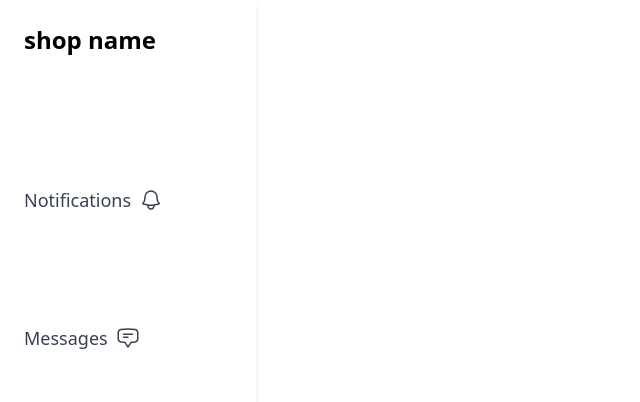
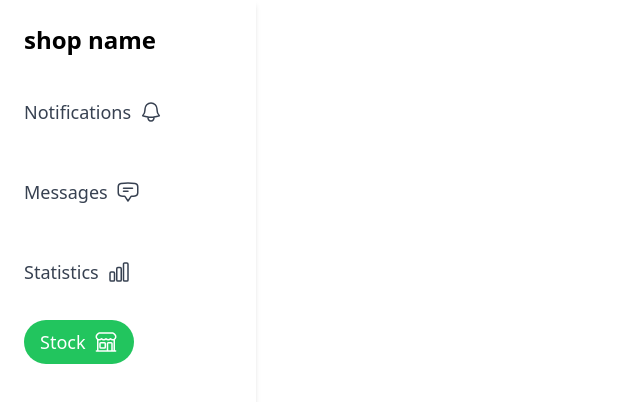
Before and after one commit to 120lennox/farm-basket-frontend, a Next.js app in the folder farmbasket/: page /dashboard in a window 1280 px wide. Shown: the top 402 px of the page, without its empty margins (0-640 px from the left). Built offline with nearby package versions, Linux system fonts and the light colour scheme.

Commit message:
statistics and stock

```diff
--- a/farmbasket/app/dashboard/page.tsx
+++ b/farmbasket/app/dashboard/page.tsx
@@ -6,14 +6,24 @@ export default function dashboard(){
 
         <h1 className="text-2xl font-bold mb-6">shop name</h1>
          <div className="space-y-4">
-          <button className="flex items-center space-x-2 h-60 text-lg text-gray-700 hover:text-black">
+          <button className="flex items-center space-x-2 h-16 text-lg text-gray-700 hover:text-black">
             <span>Notifications</span>
             <BellIcon className='w-6 h-6'/>
           </button>
 
-          <button className="flex items-center h-1 space-x-2 text-lg text-gray-700 hover:text-black">
+          <button className="flex items-center h-16 space-x-2 text-lg text-gray-700 hover:text-black">
             <span>Messages</span>
             <ChatBubbleBottomCenterTextIcon className="w-6 h-6" />
+          </button>
+
+          <button className="flex items-center h-16 space-x-2 text-lg text-gray-700 hover:text-black">
+            <span>Statistics</span>
+            <ChartBarIcon className="w-6 h-6" />
+          </button>
+
+           <button className="flex items-center space-x-2 text-lg text-white bg-green-500 rounded-full px-4 py-2 mt-4 hover:bg-green-600">
+            <span>Stock</span>
+            <BuildingStorefrontIcon className="w-6 h-6" />
           </button>
           </div>
         </aside>
```
